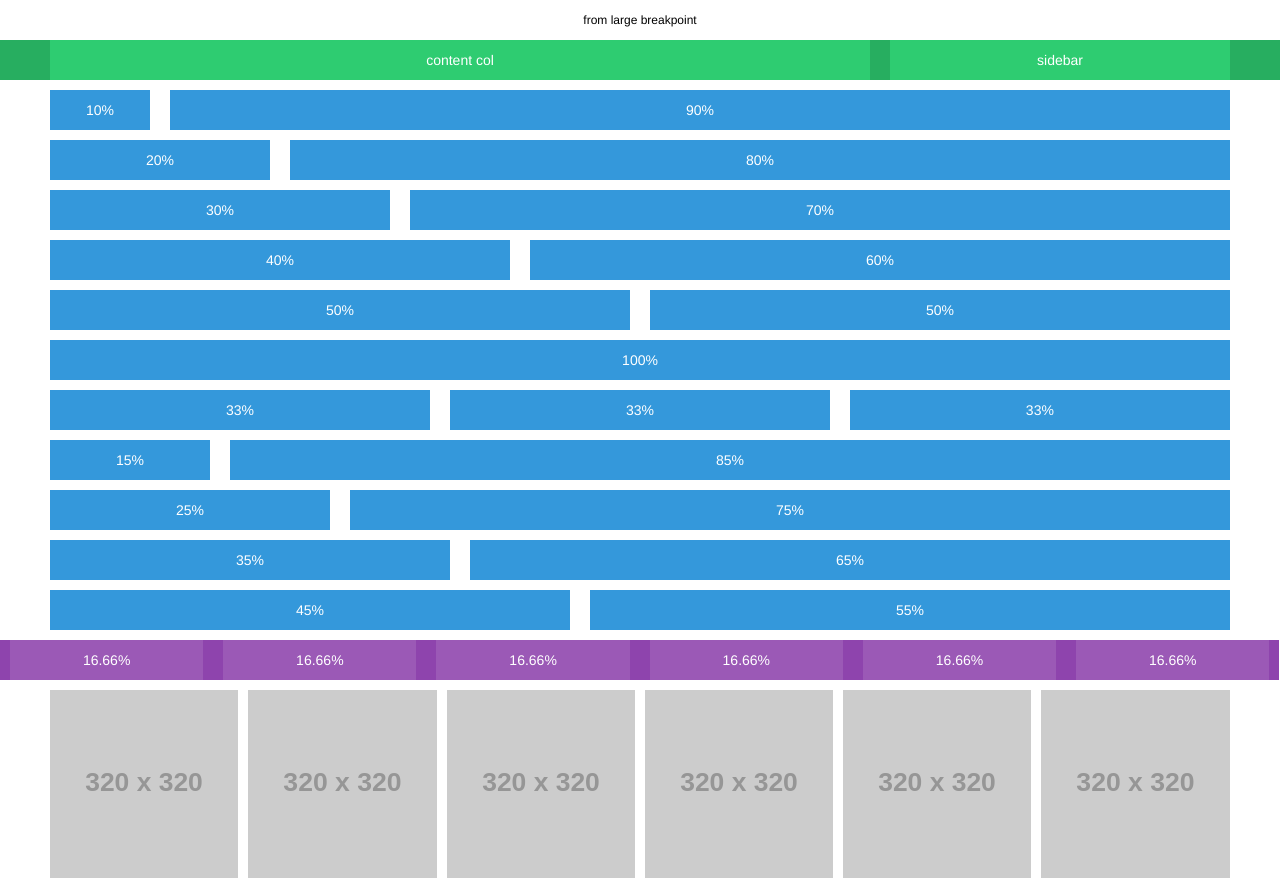
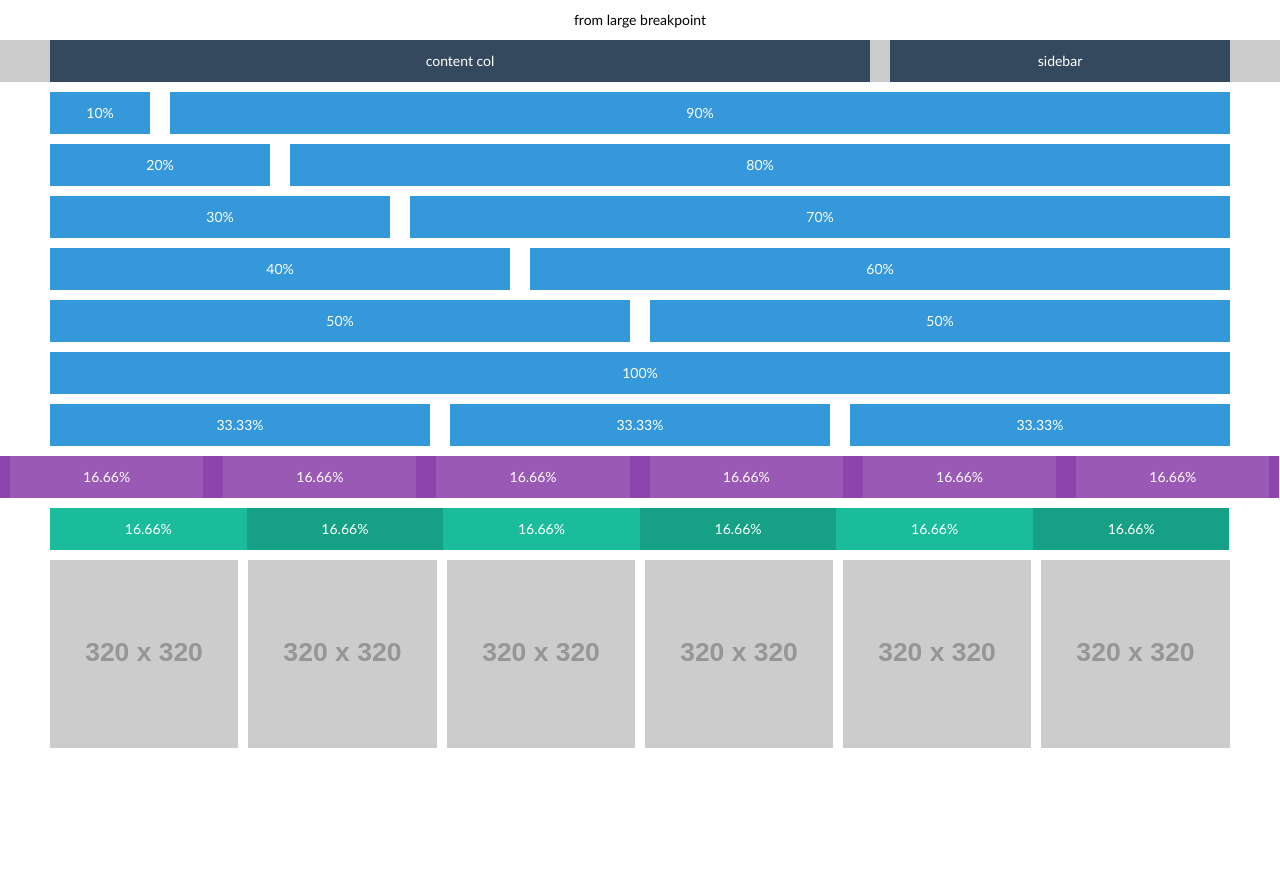
Before and after one commit to AaronRutley/minimal-grid, a website: page index.html in a window 1280 px wide. After the commit the page ends 800 px from the top, so only its background shows below. Drawn offline with Linux system fonts and the light colour scheme; placeholder pictures from the web are drawn by us.

Commit message:
New feature : grid-container-collapse for full bleed / no padding + minor example tweaks

```diff
--- a/index.html
+++ b/index.html
@@ -68,35 +68,21 @@
 	<section class="im-one-thid">
 		<p></p>
 	</section>
-	<section class="im-15">
-		<p></p>
-	</section>
-	<section class="im-85">
-		<p></p>
-	</section>
-	<section class="im-25">
-		<p></p>
-	</section>
-	<section class="im-75">
-		<p></p>
-	</section>
-	<section class="im-35">
-		<p></p>
-	</section>
-	<section class="im-65">
-		<p></p>
-	</section>
-	<section class="im-45">
-		<p></p>
-	</section>
-	<section class="im-55">
-		<p></p>
-	</section>
 </section>
 
 
 <!-- example for 'promos' 50% col on small, 33% col on medium, 16.66% col on large screens -->
 <section class="promo-container">
+	<section class="promo"><p></p></section>
+	<section class="promo"><p></p></section>
+	<section class="promo"><p></p></section>
+	<section class="promo"><p></p></section>
+	<section class="promo"><p></p></section>
+	<section class="promo"><p></p></section>
+</section>
+
+<!-- example of promos above - this time with no padding -->
+<section class="another-promo-container">
 	<section class="promo"><p></p></section>
 	<section class="promo"><p></p></section>
 	<section class="promo"><p></p></section>
@@ -115,5 +101,7 @@
 	<li><img src="http://placehold.it/320x320/34495e/fff"/></li>
 </ul>
 
+
+
 	</body>
 </html>
--- a/sass/main.scss
+++ b/sass/main.scss
@@ -12,7 +12,7 @@ $breakpoint-xlarge: em(1600);
 example page layout
 --------------------------------------------------------------*/
 .your-wrapper-here {
-    background: #27ae60;
+    background: #ccc;
 
     .your-container-here {
     @extend %grid-container;
@@ -140,7 +140,7 @@ Example semantic row
 
     .im-one-thid {
         @include grid(33);
-        :after { content: "33%"; }
+        :after { content: "33.33%"; }
     }
 
     .im-15 {
@@ -217,14 +217,36 @@ gallery block example
 }
 
 /*--------------------------------------------------------------
+collapse examples
+--------------------------------------------------------------*/
+.another-promo-container {
+    @extend %grid-container-collapse;
+    max-width:1180px;
+
+    .promo {
+        @include grid(50);
+        :after { content: "50%"; }
+        @include breakpoint(from-medium) {
+            @include grid(33);
+            :after { content: "33.33%"; }
+        }
+        @include breakpoint(from-large) {
+            @include grid(16);
+            :after { content: "16.66%"; }
+        }
+    }
+}
+
+/*--------------------------------------------------------------
 styles just for the demo
 --------------------------------------------------------------*/
 .title {
-    font-size: 12px;
+    font-size: em(14);
     text-align: center;
     width: 100%;
     line-height: 20px;
     margin-top: 10px;
+    font-family: Futura, "Trebuchet MS", Arial, sans-serif;
 }
 .title:after {
     content: "mobile frist ";
@@ -245,10 +267,11 @@ p {
     background: #3498db;
     color: #fff;
     text-align: center;
-    line-height: 40px;
-    font-size: 14px;
+    line-height: 42px;
+    font-size: em(14);
     display: inline-block;
     width: 100%;
+    font-family: Futura, "Trebuchet MS", Arial, sans-serif;
 }
 
 .your-container-class-here {
@@ -267,10 +290,23 @@ p {
     }
 }
 
+.another-promo-container {
+    margin-top:10px;
+    p {
+        background:none;
+    }
+    section:nth-child(odd) {
+        background: #1abc9c;
+    }
+    section:nth-child(even) {
+        background: #16a085;
+    }
+}
+
 .your-wrapper-here {
     margin-top: 10px;
     p {
-        background: #2ecc71;
+        background: #34495e;
     }
 }
 
--- a/sass/partials/_minimal-grid.scss
+++ b/sass/partials/_minimal-grid.scss
@@ -49,6 +49,17 @@ $minimal-grid-gutter-width:20px;
     @extend %clearfix;
     > section {
         @extend %grid-block;
+    }
+}
+
+// Grid Container Collapse
+%grid-container-collapse {
+    max-width: $minimal-grid-container-max-width;
+    margin: 0 auto;
+    @extend %clearfix;
+    > section {
+        @extend %grid-block;
+        padding:0;
     }
 }
 
```
Also changed, not shown: css/main.css.
